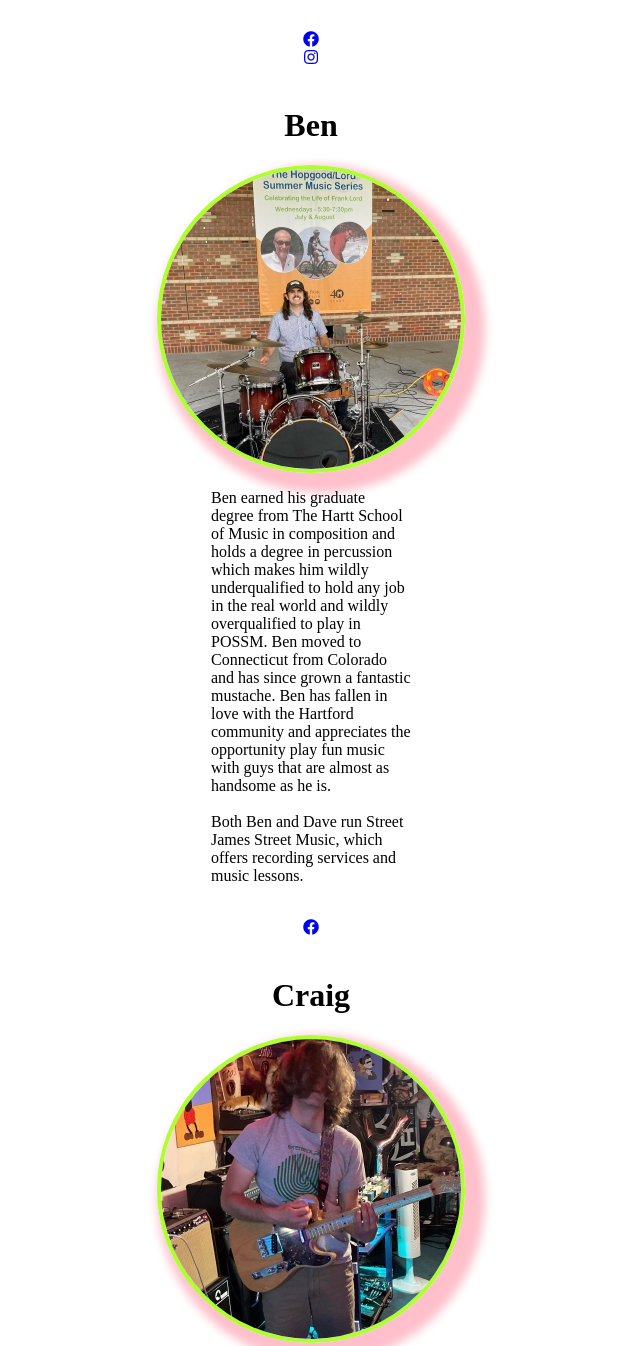
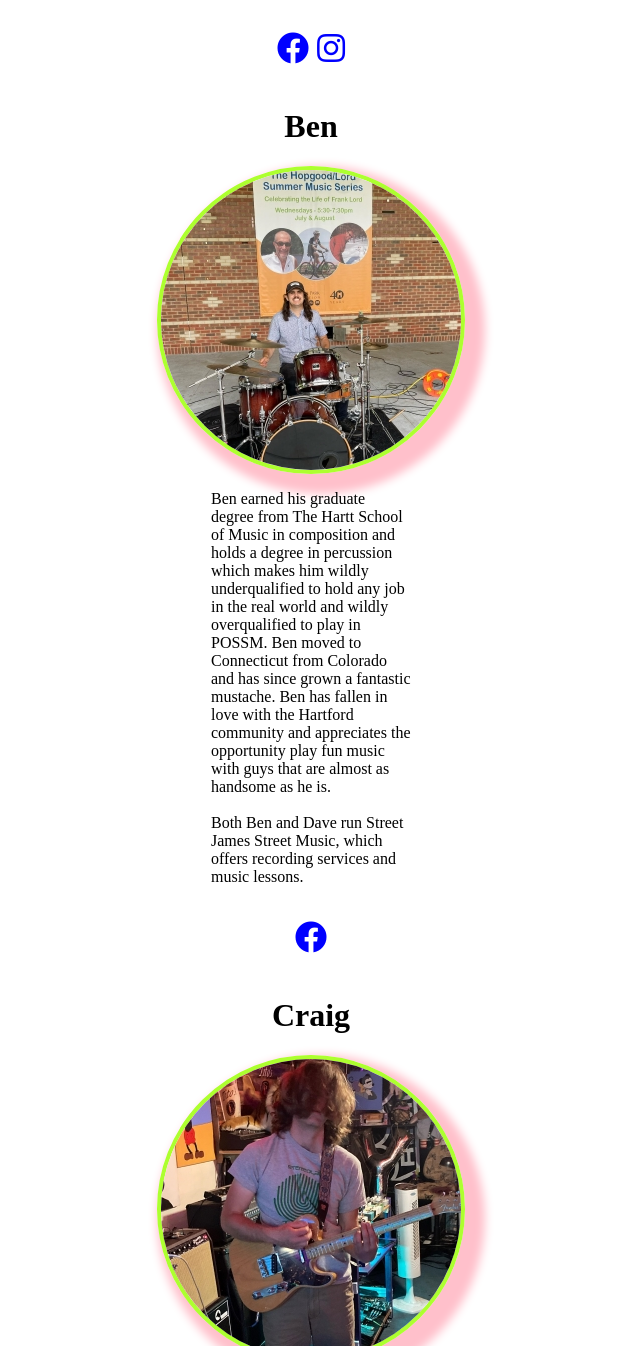
Before and after one commit to BryonVerdone/POSSM-website, a plain HTML site: page POSSM_Page/Band.html in a window 1280 px wide. Shown: the part 2093-3439 px from the top of the page, without its empty margins (329-969 px from the left). Drawn offline with Linux system fonts and the light colour scheme.

Commit message:
added like to Jer website

```diff
--- a/POSSM_Page/Band.html
+++ b/POSSM_Page/Band.html
@@ -37,7 +37,9 @@
     <br>
     <div class="bio-card">
         <h1 class="name">Jeremy</h1>
+        <a href="https://www.jeremyhaddadmusic.com/">
         <img class="band  fade-in-image" src="./Band_images/Jer.jpg" alt="Jer">
+        </a>
         <div class="bio">
         <p class="bio-text">Jeremy is the youngest member of the POSSM. A former high school student of Earl’s, he spends most of his free time
         swiping right on Tinder and driving from Mansfield to play shows in Hartford. Jeremy is POSSM’s Bass and sometimes lead
@@ -48,13 +50,15 @@
         <br>
         When he is not playing with the POSSM Jer tours around the state doing solo performances of covers and his original music. Check out his pages below!</p></div>
             <br>
-            <a href="https://www.facebook.com/jeremyhaddadmusic">
+            <div class="bio-icon">
+            <a href="https://www.facebook.com/jeremyhaddadmusic"class="social-icon">
                 <i class="fab fa-facebook"></i>
             </a>
-            <a href="https://www.instagram.com/jeremyhaddadmusic/?hl=en"
+            <a href="https://www.instagram.com/jeremyhaddadmusic/?hl=en"class="social-icon"
             >
 <i class="fab fa-instagram"></i>
             </a>
+            </div>
     </div>
     <br>
     <div class="bio-card">
@@ -69,9 +73,11 @@
         <br>
          Both Ben and Dave run Street James Street Music, which offers recording services and music lessons.</p></div>
             <br>
-            <a href="https://www.facebook.com/StreetJamesStreetMusic">
+            <div class="bio-icon">
+            <a href="https://www.facebook.com/StreetJamesStreetMusic"class="social-icon">
             <i class="fab fa-facebook"></i>
             </a>
+            </div>
     </div>
     <br>
     <div class="bio-card">
@@ -90,9 +96,11 @@
         <div class="bio">
         <p class="bio-text"> Both Ben and Dave run Street James Street Music, which offers recording services and music lessons.</p></div>
             <br>
-            <a href="https://www.facebook.com/StreetJamesStreetMusic">
+            <div>
+            <a href="https://www.facebook.com/StreetJamesStreetMusic"class="social-icon">
                 <i class="fab fa-facebook"></i>
             </a>
+            </div>
     </div>
     <br>
     <div class="bio-card">
--- a/POSSM_Page/style.css
+++ b/POSSM_Page/style.css
@@ -63,7 +63,9 @@ Bio
   align-items: center;
   justify-content: center;
 }
-
+.bio-icon {
+  color: blue;
+}
 /*
 ==============
 Contact form
```
